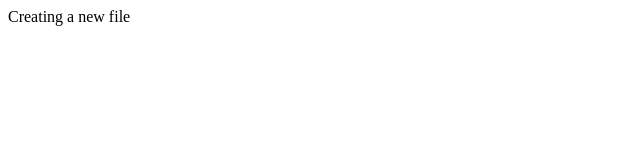
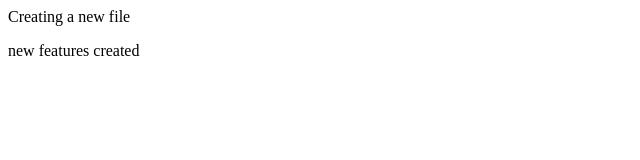
Before and after one commit to JabedJahangir/Local-Repo, a plain HTML site: page index.html in a window 1280 px wide. Shown: the whole page, without its empty margins (0-640 px from the left). Drawn offline with Linux system fonts and the light colour scheme.

Commit message:
Features Added

```diff
--- a/index.html
+++ b/index.html
@@ -1 +1,2 @@
 <p>Creating a new file</p>
+<p>new features created</p>
```
